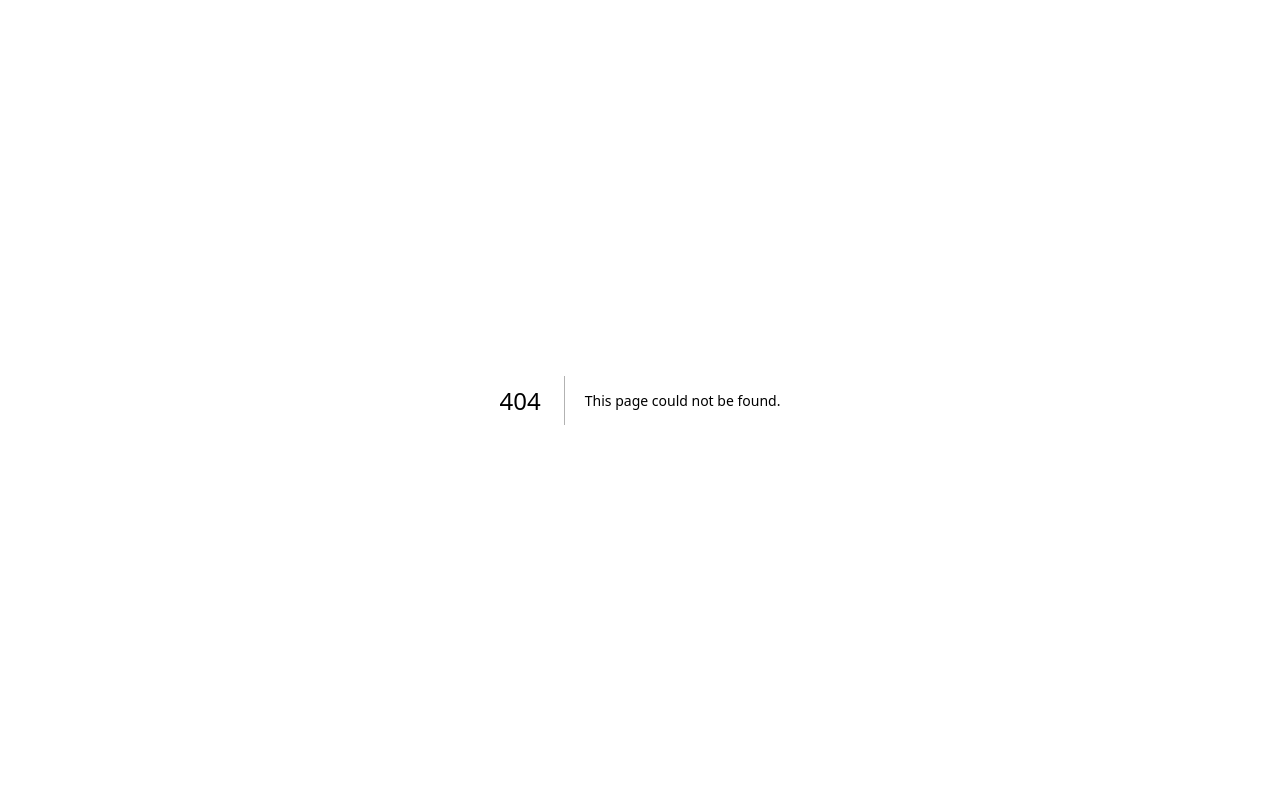
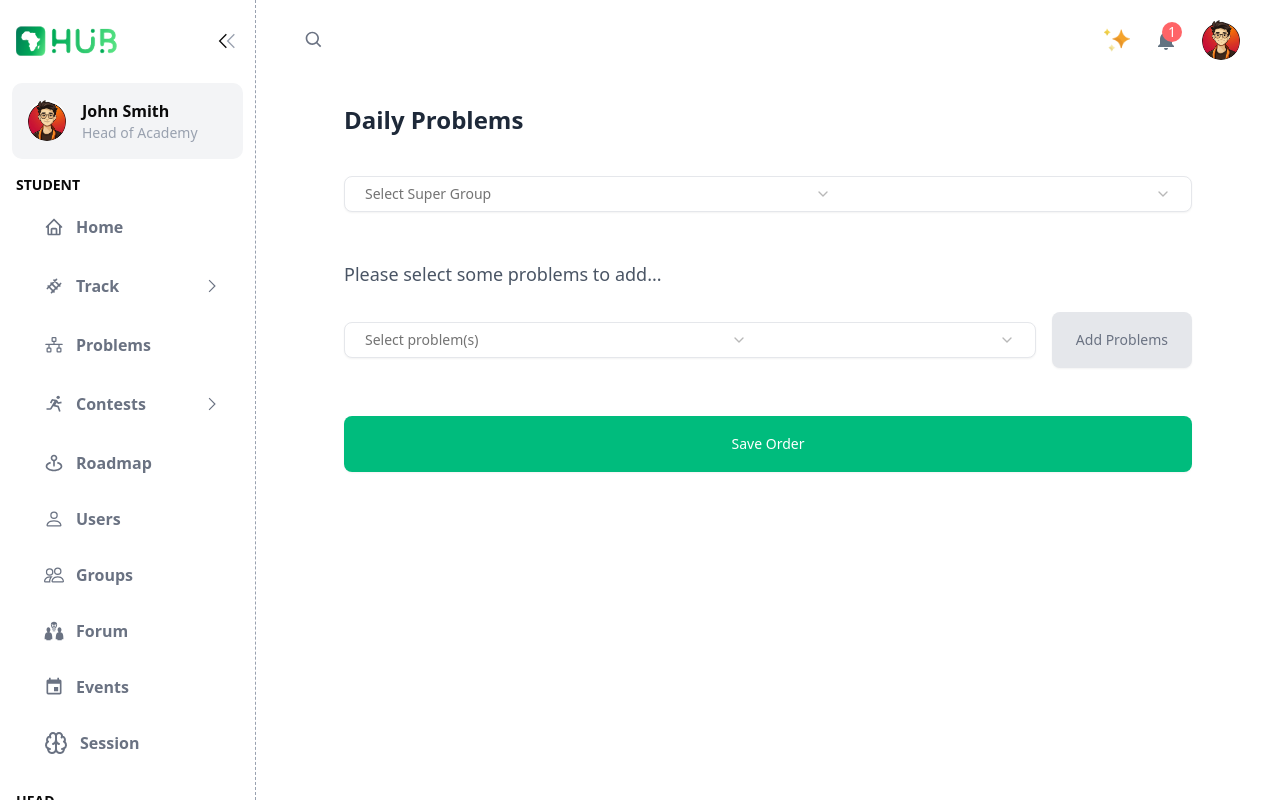
Before and after one commit to RealEskalate/AASTU-G5-T2, a Next.js app: page /dashboard/dailyproblem in a window 1280 px wide. Before the commit this address had no page. Built offline with nearby package versions, Linux system fonts and the light colour scheme.

Commit message:
daily problem

```diff
--- a/app/components/Sidebar.tsx
+++ b/app/components/Sidebar.tsx
@@ -92,12 +92,14 @@ function Sidebar() {
               )}
             </div>
             {!isCollapsed && (
-              <div className="hover:bg-gray-200 rounded-full p-2" onClick={() => setIsTrackOpen(!isTrackOpen)}>
+              <div
+                className="hover:bg-gray-200 rounded-full p-2"
+                onClick={() => setIsTrackOpen(!isTrackOpen)}
+              >
                 <GrNext
                   className={`text-gray-500 text-sm transition-transform duration-300 ${
                     isTrackOpen ? "rotate-90" : "rotate-0"
                   }`}
-
                 />
               </div>
             )}
@@ -142,10 +144,7 @@ function Sidebar() {
 
           {/* Contests Dropdown */}
           <Link href="/dashboard/contests" prefetch>
-            <div
-              className="flex justify-between items-center hover:bg-gray-100 focus:bg-green-100 py-3 px-4 mx-3 rounded-lg mt-2 cursor-pointer"
-
-            >
+            <div className="flex justify-between items-center hover:bg-gray-100 focus:bg-green-100 py-3 px-4 mx-3 rounded-lg mt-2 cursor-pointer">
               <div className="flex gap-3 items-center">
                 <BiRun className="text-gray-500 text-xl" />
                 {!isCollapsed && (
@@ -153,7 +152,10 @@ function Sidebar() {
                 )}
               </div>
               {!isCollapsed && (
-                <div className="hover:bg-gray-200 rounded-full p-2" onClick={() => setIsContestOpen(!isContestOpen)}>
+                <div
+                  className="hover:bg-gray-200 rounded-full p-2"
+                  onClick={() => setIsContestOpen(!isContestOpen)}
+                >
                   <GrNext
                     className={`text-gray-500 text-sm transition-transform duration-300 ${
                       isContestOpen ? "rotate-90" : "rotate-0"
@@ -275,6 +277,15 @@ function Sidebar() {
             )}
           </Link>
           <Link
+            href="/dashboard/dailyproblem"
+            className="flex gap-3 items-center hover:bg-gray-100 py-3 px-4 mx-3 rounded-lg mt-2"
+          >
+            <BsPlusSquare className="text-gray-500 text-xl" />
+            {!isCollapsed && (
+              <span className="text-gray-500 font-semibold">Daily Problem</span>
+            )}
+          </Link>
+          <Link
             href="/dashboard"
             className="flex gap-3 items-center hover:bg-gray-100 focus:bg-green-100 py-3 px-4 mx-3 rounded-lg mt-2"
             prefetch
@@ -307,7 +318,9 @@ function Sidebar() {
         </div>
       </div>
       <div className="pl-4 py-2 pt-4">
-        {!isCollapsed && <p className="font-semibold text-sm">HEAD OF ACADEMY</p>}
+        {!isCollapsed && (
+          <p className="font-semibold text-sm">HEAD OF ACADEMY</p>
+        )}
         <div>
           <Link
             href="/dashboard"
--- /dev/null
+++ b/app/dashboard/dailyproblem/daily-problems.tsx
@@ -0,0 +1,75 @@
+"use client";
+
+import { useState } from "react";
+import { ChevronDown } from "lucide-react";
+import { Button } from "@/components/ui/button";
+import {
+  Select,
+  SelectContent,
+  SelectItem,
+  SelectTrigger,
+  SelectValue,
+} from "@/components/ui/select";
+
+export default function DailyProblems() {
+  const [superGroup, setSuperGroup] = useState<string>("");
+  const [selectedProblems, setSelectedProblems] = useState<string[]>([]);
+
+  return (
+    <div className="max-w-4xl mx-auto p-6">
+      <h1 className="text-2xl font-semibold text-gray-800 mb-10">
+        Daily Problems
+      </h1>
+
+      <div className="space-y-8">
+        {/* Super Group Selection */}
+        <div className="w-full">
+          <Select value={superGroup} onValueChange={setSuperGroup}>
+            <SelectTrigger className="w-full h-14 px-5 text-gray-400 border border-gray-200 rounded-md bg-white">
+              <SelectValue placeholder="Select Super Group" />
+              <ChevronDown className="h-4 w-4 opacity-50" />
+            </SelectTrigger>
+            <SelectContent>
+              <SelectItem value="group1">Group 1</SelectItem>
+              <SelectItem value="group2">Group 2</SelectItem>
+              <SelectItem value="group3">Group 3</SelectItem>
+            </SelectContent>
+          </Select>
+        </div>
+
+        <div className="pt-4">
+          <p className="text-gray-600 text-lg mb-6">
+            Please select some problems to add...
+          </p>
+
+          <div className="flex gap-4 items-center">
+            <Select>
+              <SelectTrigger className="w-full h-14 px-5 text-gray-400 border border-gray-200 rounded-md bg-white">
+                <SelectValue placeholder="Select problem(s)" />
+                <ChevronDown className="h-4 w-4 opacity-50" />
+              </SelectTrigger>
+              <SelectContent>
+                <SelectItem value="problem1">Problem 1</SelectItem>
+                <SelectItem value="problem2">Problem 2</SelectItem>
+                <SelectItem value="problem3">Problem 3</SelectItem>
+              </SelectContent>
+            </Select>
+
+            <Button
+              variant="secondary"
+              className="h-14 px-6 bg-gray-200 text-gray-500 hover:bg-gray-300 rounded-md"
+            >
+              Add Problems
+            </Button>
+          </div>
+        </div>
+
+        <div className="pt-4">
+          <Button className="w-full h-14 bg-emerald-500 hover:bg-emerald-600 text-white font-medium rounded-md">
+            Save Order
+          </Button>
+        </div>
+      </div>
+    </div>
+  );
+}
--- /dev/null
+++ b/app/dashboard/dailyproblem/page.tsx
@@ -0,0 +1,5 @@
+import DailyProblems from "./daily-problems";
+
+export default function Page() {
+  return <DailyProblems />;
+}
```
